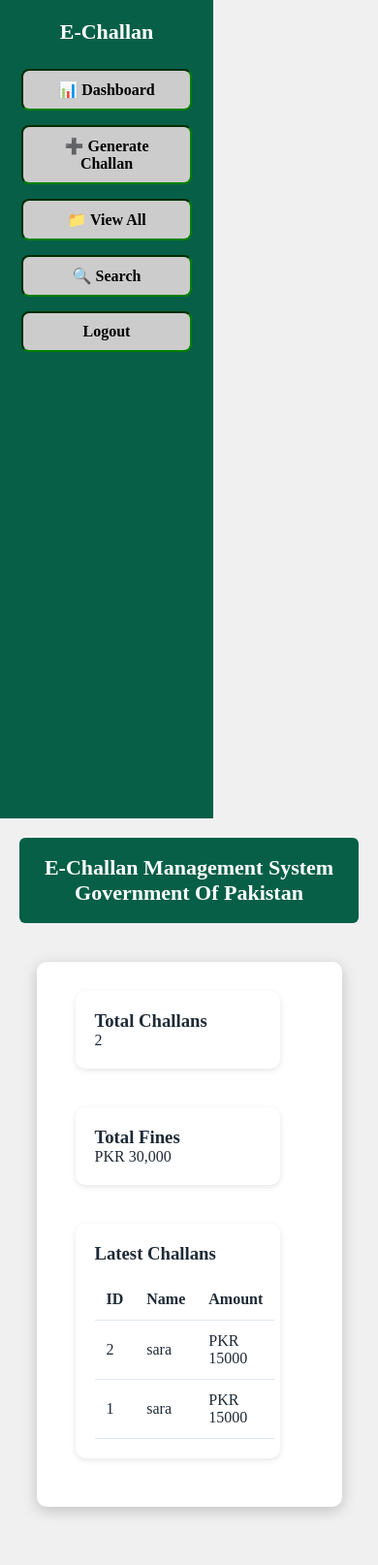
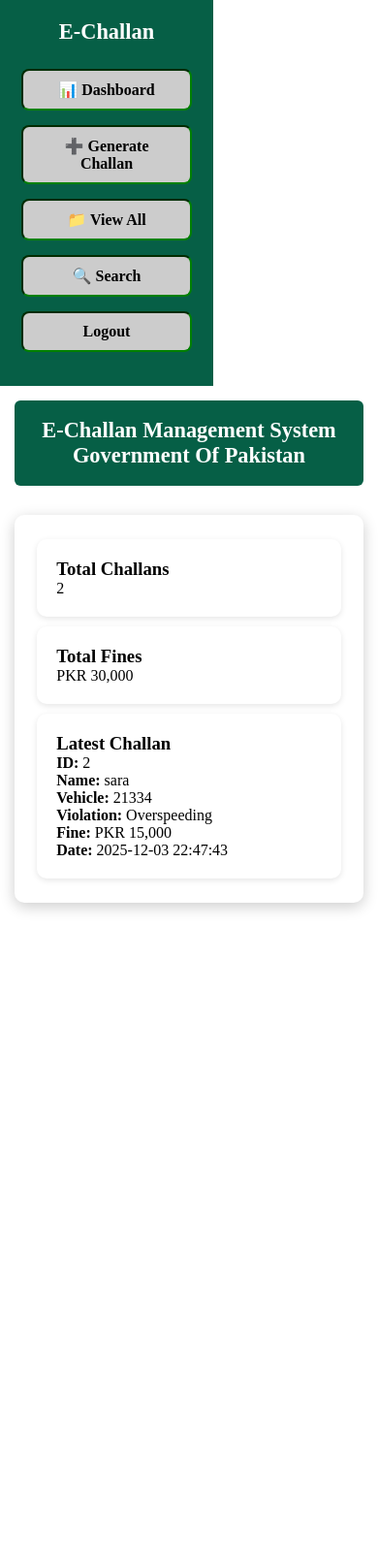
Before and after one commit to alishbadeel/echallan-management-system, a Flask app: page /dashboard in a window 390 px wide. Shown: the whole page at 97% size. After the commit the page ends 940 px from the top, so only its background shows below. Run offline with Flask 3, Linux system fonts and the light colour scheme; a user stored in the database is signed in; data comes from the database, SQL or seed files in the repository; both versions use the stored data as it was before the commit.

Commit message:
commit all

```diff
--- a/app.py
+++ b/app.py
@@ -5,9 +5,11 @@ import hashlib
 
 app = Flask(__name__)
 app.secret_key = "supersecretkey"
+
+# Initialize DB
 init_db()
 
-# Violation → Fine Mapping
+# Violation to fine mapping
 VIOLATION_FINE = {
     "Overspeeding": 15000,
     "Signal break": 20000,
@@ -27,41 +29,56 @@ VIOLATION_FINE = {
     "Driving defective vehicle": 35000
 }
 
-# ===== AUTH ROUTES =====
+# ---------------- AUTH ----------------
+
+from flask import Flask, render_template, request, redirect, session
+from database import get_db
+import hashlib
+
+app = Flask(__name__)
+app.secret_key = "supersecretkey"
+
 @app.route("/", methods=["GET"])
 def auth():
     if "user_id" in session:
         return redirect("/dashboard")
-    return render_template("auth.html")
+    # Always pass error variables, even if empty
+    return render_template("auth.html", login_error="", signup_error="")
 
 @app.route("/signup", methods=["POST"])
 def signup():
     name = request.form["name"]
     email = request.form["email"]
     password = request.form["password"]
+
     hashed_password = hashlib.sha256(password.encode()).hexdigest()
-
     conn = get_db()
     cur = conn.cursor()
+
     cur.execute("SELECT * FROM users WHERE email=?", (email,))
     if cur.fetchone():
         conn.close()
-        return "Email already registered!"
+        return render_template("auth.html", signup_error="Email already registered!", login_error="")
 
-    cur.execute("INSERT INTO users(name,email,password) VALUES(?,?,?)", (name,email,hashed_password))
+    cur.execute(
+        "INSERT INTO users(name, email, password) VALUES (?, ?, ?)",
+        (name, email, hashed_password)
+    )
     conn.commit()
     conn.close()
+
     return redirect("/")
 
 @app.route("/login", methods=["POST"])
 def login():
     email = request.form["email"]
     password = request.form["password"]
+
     hashed_password = hashlib.sha256(password.encode()).hexdigest()
-
     conn = get_db()
     cur = conn.cursor()
-    cur.execute("SELECT * FROM users WHERE email=? AND password=?", (email,hashed_password))
+
+    cur.execute("SELECT * FROM users WHERE email=? AND password=?", (email, hashed_password))
     user = cur.fetchone()
     conn.close()
 
@@ -70,37 +87,50 @@ def login():
         session["user_name"] = user["name"]
         return redirect("/dashboard")
     else:
-        return "Invalid credentials!"
+        # Pass the error to the template, don't return plain string
+        return render_template("auth.html", login_error="Invalid credentials!", signup_error="")
 
 @app.route("/logout")
 def logout():
     session.clear()
     return redirect("/")
 
-# ===== DASHBOARD =====
+
+# ---------------- DASHBOARD ----------------
 @app.route("/dashboard")
 def dashboard():
     if "user_id" not in session:
         return redirect("/")
 
     user_id = session["user_id"]
+
     conn = get_db()
     cur = conn.cursor()
 
+    # Total challans for the user
     cur.execute("SELECT COUNT(*) FROM challan WHERE user_id=?", (user_id,))
     total = cur.fetchone()[0]
 
+    # Sum of fines for the user
     cur.execute("SELECT SUM(fine) FROM challan WHERE user_id=?", (user_id,))
     fines = cur.fetchone()[0] or 0
 
-    cur.execute("SELECT COUNT(*) FROM challan WHERE paid=1 AND user_id=?", (user_id,))
-    paid = cur.fetchone()[0]
+    # Latest 1 challan
+    cur.execute("SELECT * FROM challan WHERE user_id=? ORDER BY id DESC LIMIT 1", (user_id,))
+    latest = cur.fetchall()
 
-    cur.execute("SELECT * FROM challan WHERE user_id=? ORDER BY id DESC LIMIT 10", (user_id,))
-    latest = cur.fetchall()
     conn.close()
 
-    return render_template("dashboard.html", total=total, fines=fines, paid=paid, challans=latest)
+    return render_template(
+        "dashboard.html",
+        total=total,
+        fines=fines,
+        challans=latest
+    )
+
+
+
+# ---------------- GENERATE CHALLAN ----------------
 
 @app.route("/generate", methods=["GET", "POST"])
 def generate():
@@ -111,27 +141,56 @@ def generate():
         name = request.form["name"]
         vehicle = request.form["vehicle"]
         violation = request.form["violation"]
+
         fine = VIOLATION_FINE.get(violation, 0)
+        issued_time = datetime.now().strftime("%Y-%m-%d %H:%M:%S")
         user_id = session["user_id"]
 
         conn = get_db()
         cur = conn.cursor()
 
-        # Insert challan into database
         cur.execute("""
             INSERT INTO challan(user_id, name, vehicle, fine, violation, issued_at)
             VALUES (?, ?, ?, ?, ?, ?)
-        """, (user_id, name, vehicle, fine, violation, datetime.now().strftime("%Y-%m-%d %H:%M:%S")))
+        """, (user_id, name, vehicle, fine, violation, issued_time))
+
         conn.commit()
+        challan_id = cur.lastrowid
         conn.close()
 
-        # Redirect directly to dashboard
-        return redirect("/dashboard")
+        # Redirect to receipt page
+        return redirect(f"/receipt/{challan_id}")
 
-    # GET request → show form
     return render_template("generate.html", violations=VIOLATION_FINE.keys())
 
-# ===== VIEW ALL CHALLANS =====
+
+# ---------------- RECEIPT PAGE ----------------
+
+@app.route('/receipt/<int:challan_id>')
+def receipt(challan_id):
+    if "user_id" not in session:
+        return redirect("/")
+
+    user_id = session["user_id"]
+
+    db = get_db()
+    cur = db.cursor()
+
+    # Fetch only the challan for this user
+    cur.execute("SELECT * FROM challan WHERE id=? AND user_id=?", (challan_id, user_id))
+    challan = cur.fetchone()
+
+    if challan is None:
+        return "Challan not found", 404
+
+    return render_template("receipt.html", data=challan)
+
+
+
+# ---------------- VIEW ALL CHALLANS ----------------
+
+from datetime import datetime
+
 @app.route("/viewall")
 def viewall():
     if "user_id" not in session:
@@ -140,29 +199,72 @@ def viewall():
     user_id = session["user_id"]
     conn = get_db()
     cur = conn.cursor()
+
     cur.execute("SELECT * FROM challan WHERE user_id=? ORDER BY id DESC", (user_id,))
-    data = cur.fetchall()
+    challans = cur.fetchall()
+
+    # Format issued_at date for each challan
+    formatted_challans = []
+    for c in challans:
+        c_dict = dict(c)
+        dt = datetime.strptime(c_dict['issued_at'], "%Y-%m-%d %H:%M:%S")
+        c_dict['issued_at'] = dt.strftime("%d-%m-%Y")  # Format: DD-MM-YYYY
+        formatted_challans.append(c_dict)
+
     conn.close()
-    return render_template("viewall.html", challans=data)
-# ===== SEARCH CHALLANS =====
-@app.route("/search", methods=["GET","POST"])
+    return render_template("viewall.html", challans=formatted_challans)
+
+
+
+# ---------------- SEARCH CHALLANS ----------------
+
+
+from datetime import datetime
+
+@app.route("/search", methods=["GET", "POST"])
 def search():
     if "user_id" not in session:
         return redirect("/")
 
     results = []
+
     if request.method == "POST":
         key = request.form["query"]
         user_id = session["user_id"]
+
         conn = get_db()
         cur = conn.cursor()
-        cur.execute("""SELECT * FROM challan
-                       WHERE user_id=? AND (name LIKE ? OR vehicle LIKE ? OR CAST(id AS TEXT) LIKE ?)""",
-                    (user_id, f"%{key}%", f"%{key}%", f"%{key}%"))
+
+        # Search by challan ID (exact match) and ensure it belongs to the logged-in user
+        cur.execute("""
+            SELECT * FROM challan
+            WHERE user_id=? AND id=?
+        """, (user_id, key))
+
         results = cur.fetchall()
+
+        # Format issued_at date
+        formatted_results = []
+        for c in results:
+            c_dict = dict(c)
+            dt = datetime.strptime(c_dict['issued_at'], "%Y-%m-%d %H:%M:%S")
+            c_dict['issued_at'] = dt.strftime("%d-%m-%Y")  # Format: DD-MM-YYYY
+            formatted_results.append(c_dict)
+
         conn.close()
+        results = formatted_results
 
     return render_template("search.html", challans=results)
 
+
+
+
+
+
+
+
+
+# ---------------- RUN APP ----------------
+
 if __name__ == "__main__":
     app.run(debug=True)
--- a/database.py
+++ b/database.py
@@ -26,7 +26,6 @@ def init_db():
         violation TEXT NOT NULL,
         fine INTEGER NOT NULL,
         issued_at TEXT NOT NULL,
-        paid INTEGER DEFAULT 0,
         FOREIGN KEY(user_id) REFERENCES users(id)
     )
     """)
--- a/static/style.css
+++ b/static/style.css
@@ -4,26 +4,17 @@
     padding: 0;
     box-sizing: border-box;
     font-family: 'Times New Roman', Times, serif;
-
 }
-
-/* ================= BODY ================= */
-body {
-    background: #f0f0f0;
-    color: #1E2A35;
-}
-
 /* ================= HEADER ================= */
 header {
     background: #065f46;
     color: white;
     padding: 25px 0;
     text-align: center;
-    font-size: 30px;
+    font-size: 2rem;
     letter-spacing: 1px;
     font-weight: bold;
 }
-
 /* ================= SIDEBAR ================= */
 .sidebar {
     text-align: center;
@@ -34,7 +25,7 @@ header {
 
 .sidebar h2 {
     color: white;
-    font-size: 22px;
+    font-size: 1.4rem;
     margin-bottom: 25px;
 }
 
@@ -44,7 +35,7 @@ header {
     text-decoration: none;
     color:black;
     font-weight: 600;
-    font-size: 16px;
+    font-size: 1rem;
     padding: 10px 20px;
     border-radius: 8px;
     width: 80%;
@@ -77,7 +68,7 @@ header {
     padding: 18px;
     border-radius: 6px;
     text-align: center;
-    font-size: 22px;
+    font-size: 1.4rem;
     font-weight: bold;
     margin-bottom: 20px;
 }
@@ -98,8 +89,19 @@ header {
 }
 
 .stats .card {
-    flex: 1;
-    min-width: 150px;
+    flex: 1 1 200px;
+    min-width: 200px;
+}
+
+/* ================= RECEIPT BOX ================= */
+.receipt-box {
+    width: 90%;
+    max-width: 480px;
+    margin: 40px auto;
+    background-color: #fff;
+    padding: 25px;
+    border-radius: 12px;
+    box-shadow: 0 0 12px rgba(1, 44, 8, 0.4);
 }
 
 /* ================= FORMS ================= */
@@ -108,9 +110,11 @@ header {
     padding: 30px 40px;
     border-radius: 10px;
     box-shadow: 0 4px 15px rgba(0,0,0,0.2);
-    width: 700px;
-    margin: 80px auto;
+    width: 90%;
+    max-width: 700px;
+    margin: 50px auto;
 }
+
 label {
     display: block;
     margin-top: 15px;
@@ -123,7 +127,7 @@ input, select {
     margin-top: 5px;
     border-radius: 6px;
     border: 1px solid #ccc;
-    font-size: 15px;
+    font-size: 1rem;
 }
 
 button {
@@ -133,7 +137,7 @@ button {
     border: none;
     background: #065f46;
     color:black;
-    font-size: 20px;
+    font-size: 1.2rem;
     border-radius: 6px;
     cursor: pointer;
     transition: background 0.3s;
@@ -161,17 +165,19 @@ a:hover {
 
 /* ================= TABLE ================= */
 table {
-    width: 100%;
+    width: 80%;
     margin-top: 15px;
     border-collapse: collapse;
+    display: block;
+    overflow-x: auto;
 }
 
 th, td {
     padding: 12px;
     border-bottom: 1px solid #E2E8F0;
     text-align: left;
+    font-size: 0.95rem;
 }
-
 
 /* ================= AUTH PAGE TABS ================= */
 .tabs {
@@ -179,6 +185,7 @@ th, td {
     justify-content: center;
     gap: 20px;
     margin-bottom: 20px;
+    flex-wrap: wrap;
 }
 
 .tab {
@@ -216,22 +223,55 @@ th, td {
     color: white;
 }
 
-/* ================= RESPONSIVE ================= */
+/* ================= RESPONSIVE MEDIA QUERIES ================= */
+@media screen and (max-width: 1024px) {
+    .stats {
+        flex-direction: row;
+        flex-wrap: wrap;
+    }
+}
+
 @media screen and (max-width: 768px) {
     .dashboard-container {
         flex-direction: column;
     }
     .sidebar {
         width: 100%;
+        min-height: auto;
+    }
+    .dashboard-container .main {
+        padding: 15px;
     }
     .card {
-        width: 90%;
+        width: 95%;
+        margin: 10px auto;
     }
     .form-container {
-        width: 90%;
+        width: 95%;
+        padding: 25px 20px;
         margin: 40px auto;
     }
     .stats {
         flex-direction: column;
     }
 }
+
+@media screen and (max-width: 480px) {
+    .form-container, .receipt-box {
+        width: 100%;
+        padding: 15px;
+        margin: 30px auto;
+    }
+    input, select, button {
+        font-size: 0.95rem;
+        padding: 8px;
+    }
+    th, td {
+        padding: 8px;
+        font-size: 0.85rem;
+    }
+    header {
+        font-size: 1.5rem;
+        padding: 15px 0;
+    }
+}
--- a/templates/dashboard.html
+++ b/templates/dashboard.html
@@ -2,6 +2,7 @@
 <html lang="en">
 <head>
 <meta charset="UTF-8">
+<meta name="viewport" content="width=device-width, initial-scale=1.0">
 <title>E-Challan Dashboard</title>
 <link rel="stylesheet" href="{{ url_for('static', filename='style.css') }}">
 </head>
@@ -18,47 +19,42 @@
         <a href="{{ url_for('search') }}">🔍 Search</a>
         <a href="{{ url_for('logout') }}">Logout</a>
     </div>
+
     <!-- MAIN -->
     <div class="main">
-        <div class="title-bar">E-Challan Management System
-          <p>
-    Government Of Pakistan
-</p>
+        <div class="title-bar">
+            E-Challan Management System
+            <p>Government Of Pakistan</p>
         </div>
+
         <div class="form-container">
             <!-- STAT CARDS -->
-        <div class="stats">
             <div class="card">
                 <h3>Total Challans</h3>
                 {{ total }}
             </div>
-           <!-- Total Fines -->
+
             <div class="card">
                 <h3>Total Fines</h3>
                 <p>PKR {{ "{:,}".format(fines) }}</p>
-
             </div>
 
-        <!-- LATEST CHALLANS TABLE -->
+            <!-- LATEST CHALLAN -->
+            {% if challans %}
             <div class="card">
-            <h3>Latest Challans</h3>
-            <table>
-                <tr>
-                    <th>ID</th>
-                    <th>Name</th>
-                    <th>Amount</th>
-                </tr>
-                {% for challan in challans %}
-                <tr>
-                    <td>{{ challan['id'] }}</td>
-                    <td>{{ challan['name'] }}</td>
-                    <td>PKR {{ challan['fine'] }}</td>
-                </tr>
-                {% endfor %}
-            </table>
+                <h3>Latest Challan</h3>
+                <p><strong>ID:</strong> {{ challans[0]['id'] }}</p>
+                <p><strong>Name:</strong> {{ challans[0]['name'] }}</p>
+                <p><strong>Vehicle:</strong> {{ challans[0]['vehicle'] }}</p>
+                <p><strong>Violation:</strong> {{ challans[0]['violation'] }}</p>
+                <p><strong>Fine:</strong> PKR {{ "{:,}".format(challans[0]['fine']) }}</p>
+                <p><strong>Date:</strong> {{ challans[0]['issued_at'] }}</p>
             </div>
-
+            {% else %}
+            <div class="card">
+                <h3>No challans generated yet.</h3>
             </div>
+            {% endif %}
 
         </div>
     </div>
--- a/templates/generate.html
+++ b/templates/generate.html
@@ -2,6 +2,7 @@
 <html lang="en">
 <head>
     <meta charset="UTF-8">
+       <meta name="viewport" content="width=device-width, initial-scale=1.0">
     <title>Generate Challan</title>
     <link rel="stylesheet" href="{{ url_for('static', filename='style.css') }}">
 </head>
@@ -24,7 +25,7 @@
 
             <button type="submit">Generate Challan</button>
         </form>
-        <a href="{{ url_for('dashboard') }}">Back to Dashboard</a>
+      <button><a href="{{ url_for('dashboard') }}">Back to Dashboard</a></button>
     </div>
 </body>
 </html>
```
Also changed, not shown: templates/auth.html (+11 -13 lines), templates/receipt.html (added, +48 -0 lines), templates/search.html (+11 -5 lines), templates/viewall.html (+6 -3 lines), challan.db (deleted). Lines whose indentation alone changed are shown as unchanged.
